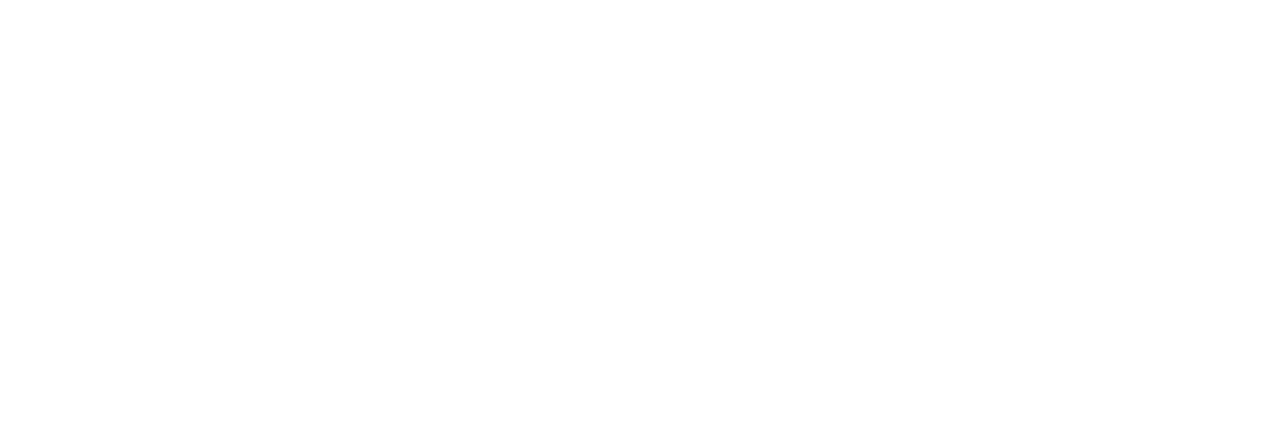
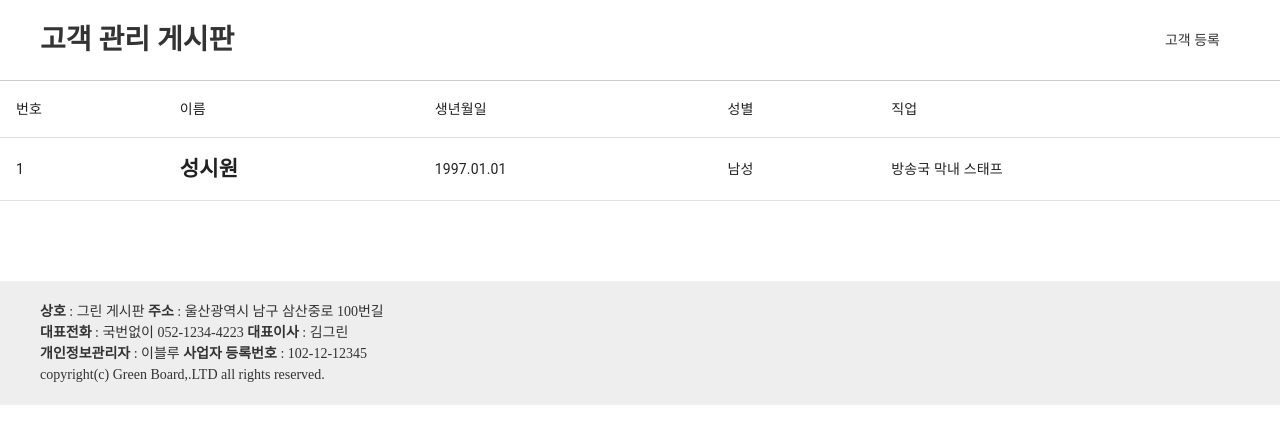
Before and after one commit to Lee-in-hyuk/customer-client, a React (Create React App) app: page / in a window 1280 px wide. Shown: the top 444 px of the page. Built offline with nearby package versions, Linux system fonts and the light colour scheme.

Commit message:
UI 구성까지 완료

```diff
--- a/package.json
+++ b/package.json
@@ -3,6 +3,7 @@
   "version": "0.1.0",
   "private": true,
   "dependencies": {
+    "@material-ui/core": "^4.12.3",
     "@testing-library/jest-dom": "^5.16.1",
     "@testing-library/react": "^12.1.2",
     "@testing-library/user-event": "^13.5.0",
--- a/src/App.css
+++ b/src/App.css
@@ -1,38 +1,14 @@
-.App {
-  text-align: center;
+* { margin: 0; padding: 0; box-sizing: border-box; }
+a { text-decoration: none; color: inherit; }
+li { list-style: none; }
+body {
+  font-family: "맑은고딕";
+  font-size: 14px;
+  line-height: 1.5;
+  color: #333;
 }
-
-.App-logo {
-  height: 40vmin;
-  pointer-events: none;
+.innerCon {
+  width: 100%;
+  max-width: 1200px;
+  margin: 0 auto;
 }
-
-@media (prefers-reduced-motion: no-preference) {
-  .App-logo {
-    animation: App-logo-spin infinite 20s linear;
-  }
-}
-
-.App-header {
-  background-color: #282c34;
-  min-height: 100vh;
-  display: flex;
-  flex-direction: column;
-  align-items: center;
-  justify-content: center;
-  font-size: calc(10px + 2vmin);
-  color: white;
-}
-
-.App-link {
-  color: #61dafb;
-}
-
-@keyframes App-logo-spin {
-  from {
-    transform: rotate(0deg);
-  }
-  to {
-    transform: rotate(360deg);
-  }
-}
--- a/src/App.js
+++ b/src/App.js
@@ -1,10 +1,21 @@
-
+import Header from './include/Header';
+import Footer from './include/Footer';
+import Main from './main/main';
+import Write from './components/Write';
+import ListView from './components/ListView';
 import './App.css';
+import { Route, Routes } from "react-router-dom";
 
 function App() {
   return (
     <div className="App">
-
+      <Header/>
+      <Routes>
+        <Route path="/" element={<Main/>}/>
+        <Route path="/write" element={<Write/>}/>
+        <Route path="/listview/:id" element={<ListView/>}/>
+      </Routes>
+      <Footer/>
     </div>
   );
 }
--- /dev/null
+++ b/src/components/List.js
@@ -0,0 +1,17 @@
+import React from 'react';
+import { TableCell, TableRow } from '@material-ui/core';
+
+function List({id,name,birth,gender,job}) {
+
+    return (
+        <TableRow>
+            <TableCell><p>{id}</p></TableCell>
+            <TableCell><h2>{name}</h2></TableCell>
+            <TableCell><p>{birth}</p></TableCell>
+            <TableCell><p>{gender}</p></TableCell>
+            <TableCell><p>{job}</p></TableCell>
+        </TableRow>
+    );
+}
+
+export default List;
--- /dev/null
+++ b/src/components/Write.js
@@ -0,0 +1,31 @@
+import React from 'react';
+import { Table, TableBody, TableCell, TableRow } from '@material-ui/core';
+
+function Write() {
+    return (
+        <form>
+            <Table>
+                <TableBody>
+                    <TableRow>
+                        <TableCell>이름
+                            <input type="text" name='name'/>
+                        </TableCell>
+                        <TableCell>생년월일
+                            <input type="text" name='birth'/>
+                        </TableCell>
+                        <TableCell>성별
+                            <input type="text" name='gender'/>
+                        </TableCell>
+                        <TableCell>직업
+                            <input type="text" name='job'/>
+                        </TableCell>
+                    </TableRow>
+                </TableBody>
+            </Table>
+            <button type='submit'>등록하기</button>
+            <button type='reset'>다시 입력</button>
+        </form>
+    );
+}
+
+export default Write;
--- /dev/null
+++ b/src/include/Footer.js
@@ -0,0 +1,58 @@
+function Footer(){
+    return(
+        <footer>
+            {/* <div id="info">
+                <div className="innerCon">
+                    <ul>
+                        <li>
+                            <h3>무통장 입금계좌</h3>
+                            <div>
+                                <p>BANK ACCOUNT</p>
+                                <p><span>농협</span>301-1234-5645-01</p>
+                                <p>예금주 - 김그린(그린조명)</p>
+                            </div>
+                        </li>
+                        <li>
+                            <h3>고객센터</h3>
+                            <div>
+                                <p>영업시간 이외에는 문의 게시판을 이용해주시면<br/>
+                                    담당자 확인 후 빠른 답변 도와드리겠습니다.
+                                </p>
+                                <p>02-1263-1245~9</p>
+                            </div>
+                        </li>
+                        <li>
+                            <h3>공지사항</h3>
+                            <ul>
+                                <li>조명가이드 <span>2021-12-22</span></li>
+                                <li>신상품 입고 안내 <span>2021-12-10</span></li>
+                                <li>몰 오픈을 축하드립니다. <span>2021-12-03</span></li>
+                            </ul>
+                        </li>
+                    </ul>
+                </div>
+            </div> */}
+            <div id="footer-menu">
+                {/* <div id="fmenu">
+                    <div className="innerCon">
+                        <ul>
+                            <li>홈</li>
+                            <li>보고매장안내</li>
+                            <li>이용약관</li>
+                            <li>개인정보처리방침</li>
+                        </ul>
+                    </div>
+                </div> */}
+                <div id="fcopy">
+                    <div className="innerCon">
+                        <strong>상호</strong> : 그린 게시판 <strong>주소</strong> : 울산광역시 남구 삼산중로 100번길<br/>
+                        <strong>대표전화</strong> : 국번없이 052-1234-4223 <strong>대표이사</strong> : 김그린 <br/>
+                        <strong>개인정보관리자</strong> : 이블루 <strong>사업자 등록번호</strong> : 102-12-12345<br/>
+                        copyright(c) Green Board,.LTD all rights reserved.
+                    </div>
+                </div>
+            </div>
+        </footer>
+    );
+}
+export default Footer;
--- /dev/null
+++ b/src/include/Header.js
@@ -0,0 +1,15 @@
+import { Link } from "react-router-dom"
+function Header(){
+    return(
+        <header>
+            <div className="innerCon">
+                <h1><Link to="/">고객 관리 게시판</Link></h1>
+                <ul>
+                    <li><Link to="/write">고객 등록</Link></li>
+                    {/* <li><Link to="/list">고객 리스트</Link></li> */}
+                </ul>
+            </div>
+        </header>
+    );
+}
+export default Header;
--- a/src/index.js
+++ b/src/index.js
@@ -3,10 +3,13 @@
 import './index.css';
 import App from './App';
 import reportWebVitals from './reportWebVitals';
+import { BrowserRouter } from "react-router-dom";
 
 ReactDOM.render(
   <React.StrictMode>
-    <App />
+    <BrowserRouter>
+      <App />
+    </BrowserRouter>
   </React.StrictMode>,
   document.getElementById('root')
 );
--- /dev/null
+++ b/src/main/main.js
@@ -0,0 +1,38 @@
+import React from 'react';
+import './main.scss'
+import List from '../components/List';
+import { Table, TableBody, TableCell, TableHead, TableRow } from '@material-ui/core';
+
+function Main() {
+    const customers = [
+        {
+            id:1,
+            name: "성시원",
+            birth: "1997.01.01",
+            gender: "남성",
+            job: "방송국 막내 스태프"
+        }
+    ]
+    return (
+        <Table>
+            <TableHead>
+                <TableRow>
+                    <TableCell>번호</TableCell>
+                    <TableCell>이름</TableCell>
+                    <TableCell>생년월일</TableCell>
+                    <TableCell>성별</TableCell>
+                    <TableCell>직업</TableCell>
+                </TableRow>
+            </TableHead>
+            <TableBody>
+                    {customers.map(customer=>{
+                        return(
+                            <List key={customer.id} id={customer.id} name={customer.name} birth={customer.birth} gender={customer.gender} job={customer.job}/>
+                          )
+                    })}
+            </TableBody>
+        </Table>
+    );
+}
+
+export default Main;
--- /dev/null
+++ b/src/main/main.scss
@@ -0,0 +1,68 @@
+// header
+header {
+    border-bottom: 1px solid #ccc;
+    div {
+        display: flex;
+        height: 80px;
+        justify-content: space-between;
+        align-items: center;
+        ul {
+            display: flex;
+            justify-content: space-between;
+            li {
+                padding: 0 20px;
+            }
+        }
+    }
+}
+
+// footer
+footer {
+    padding-top: 80px;
+    #info {
+        border-top: 3px solid #333;
+        padding-bottom: 20px;
+        div{
+            >ul {
+                display: flex;
+                justify-content: space-between;
+                >li {
+                    width: 31%;
+                    h3 {
+                        padding-top: 20px;
+                        padding-bottom: 10px;
+                        border-bottom: 1px solid #ccc;
+                        margin-bottom: 20px;
+                    }
+                    li {
+                        border-bottom: 1px solid #ddd;
+                        line-height: 30px;
+                        span {
+                            float: right;
+                        }
+                    }
+                }
+            }
+        }
+    }
+    #fmenu {
+        height: 50px;
+        border-top: 1px solid #333;
+        border-bottom: 1px solid #ccc;
+        ul {
+            display: flex;
+            align-items: center;
+            height: 50px;
+            li {
+                padding: 0 30px;
+                &:not(:last-child){
+                    border-right: 1px solid #ccc;
+                }
+            }
+        }
+    }
+    #fcopy {
+        padding: 20px 0;
+        background-color: #eee;
+    }
+}
```
Also changed, not shown: src/components/ListView.js (added), 1 other file (tests, documents, lock files or other folders).
